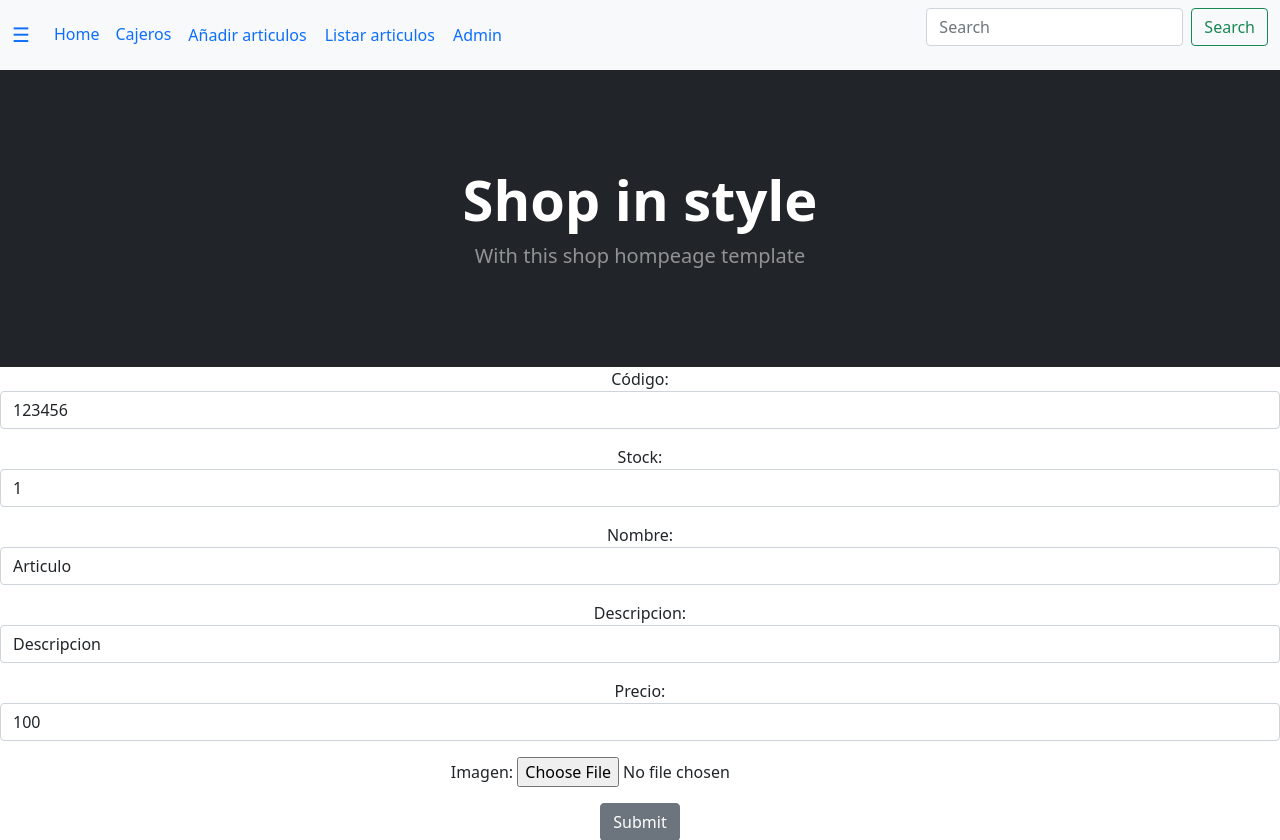
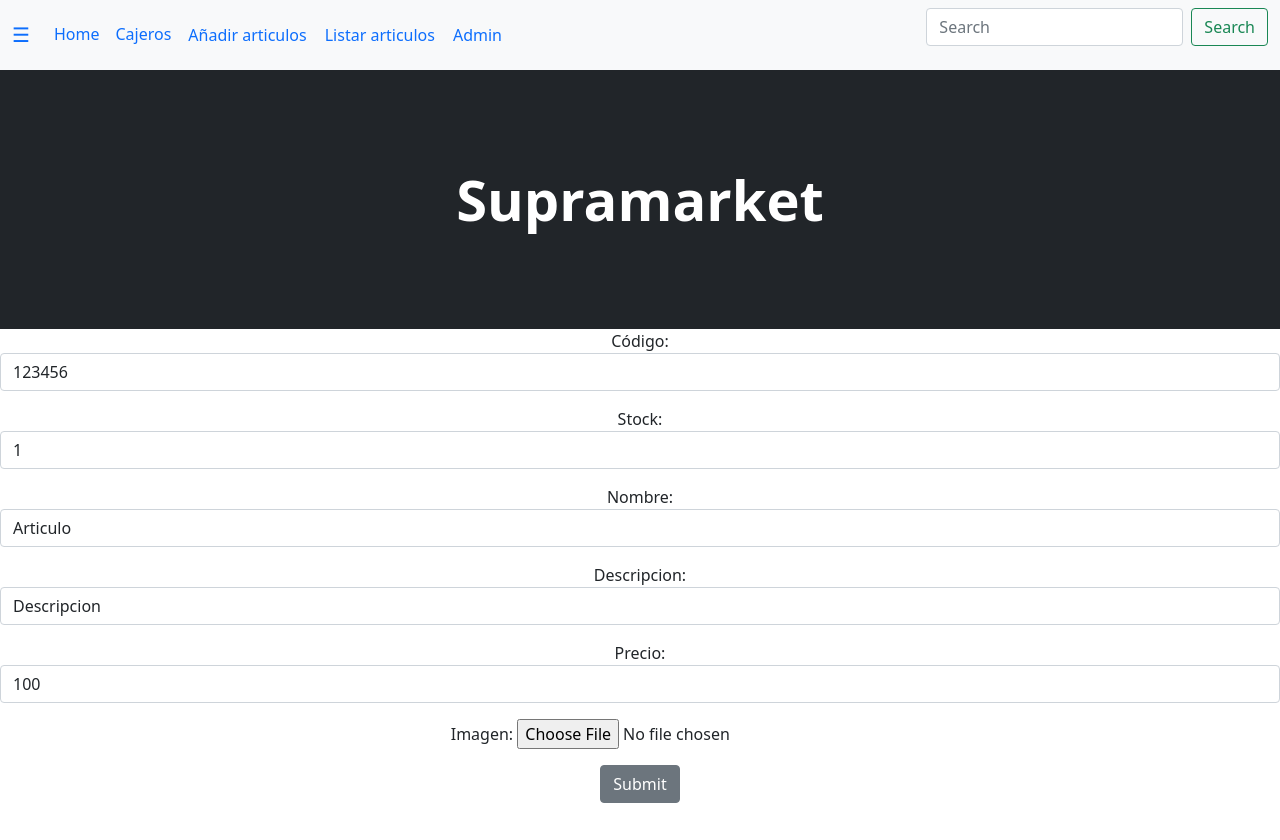
Before and after one commit to Franco-Ball/ProyectoIntegradorSupermarket, a Django app: page /changeDB/ in a window 1280 px wide. Shown: the top 840 px of the page. Run offline with Django 4.2, Linux system fonts and the light colour scheme; the visitor is signed in with stand-in values (Sample User, id 1); some libraries are stand-ins or nearby versions.

Commit message:
ChangeDB update

```diff
--- a/conf/templates/changeDB.html
+++ b/conf/templates/changeDB.html
@@ -7,8 +7,7 @@
 <header class="bg-dark py-5">
     <div class="container px-4 px-lg-5 my-5">
         <div class="text-center text-white">
-            <h1 class="display-4 fw-bolder">Shop in style</h1>
-            <p class="lead fw-normal text-white-50 mb-0">With this shop hompeage template</p>
+            <h1 class="display-4 fw-bolder">Supramarket</h1>
         </div>
     </div>
 </header>
```
